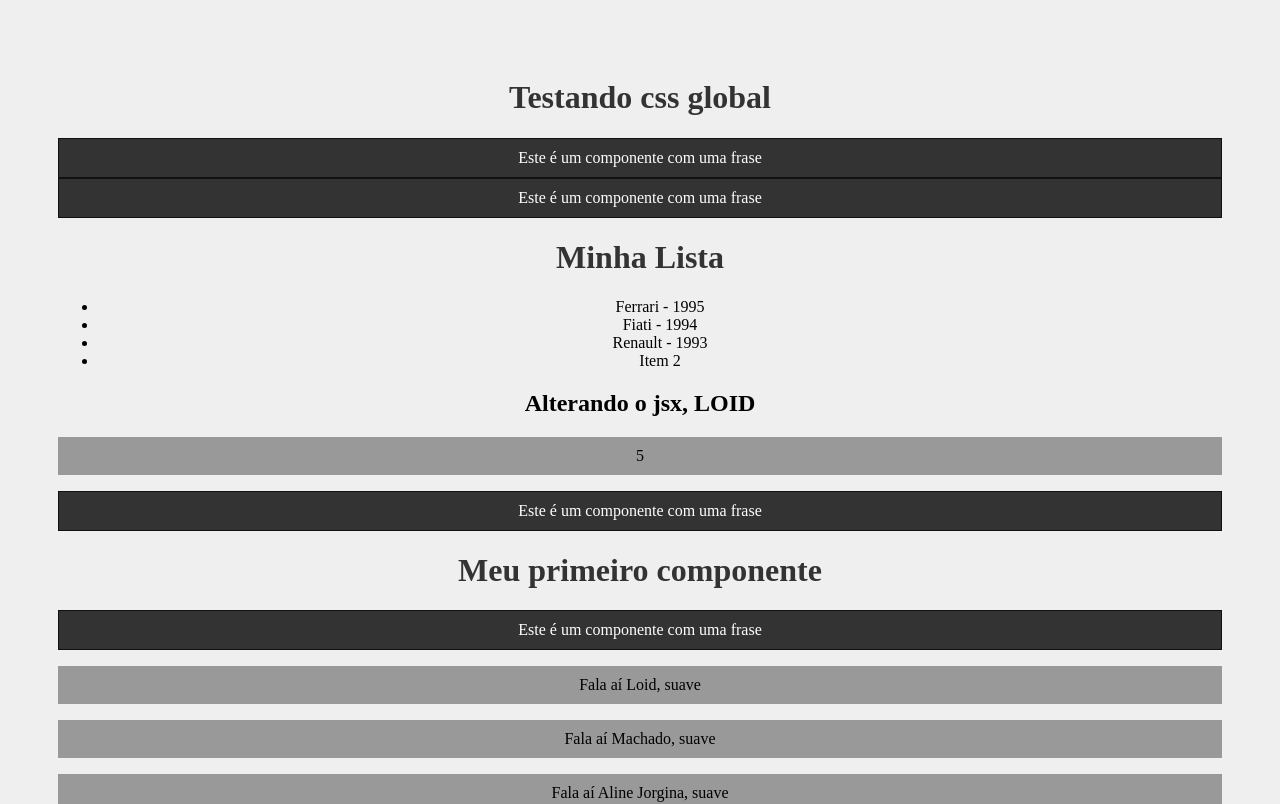
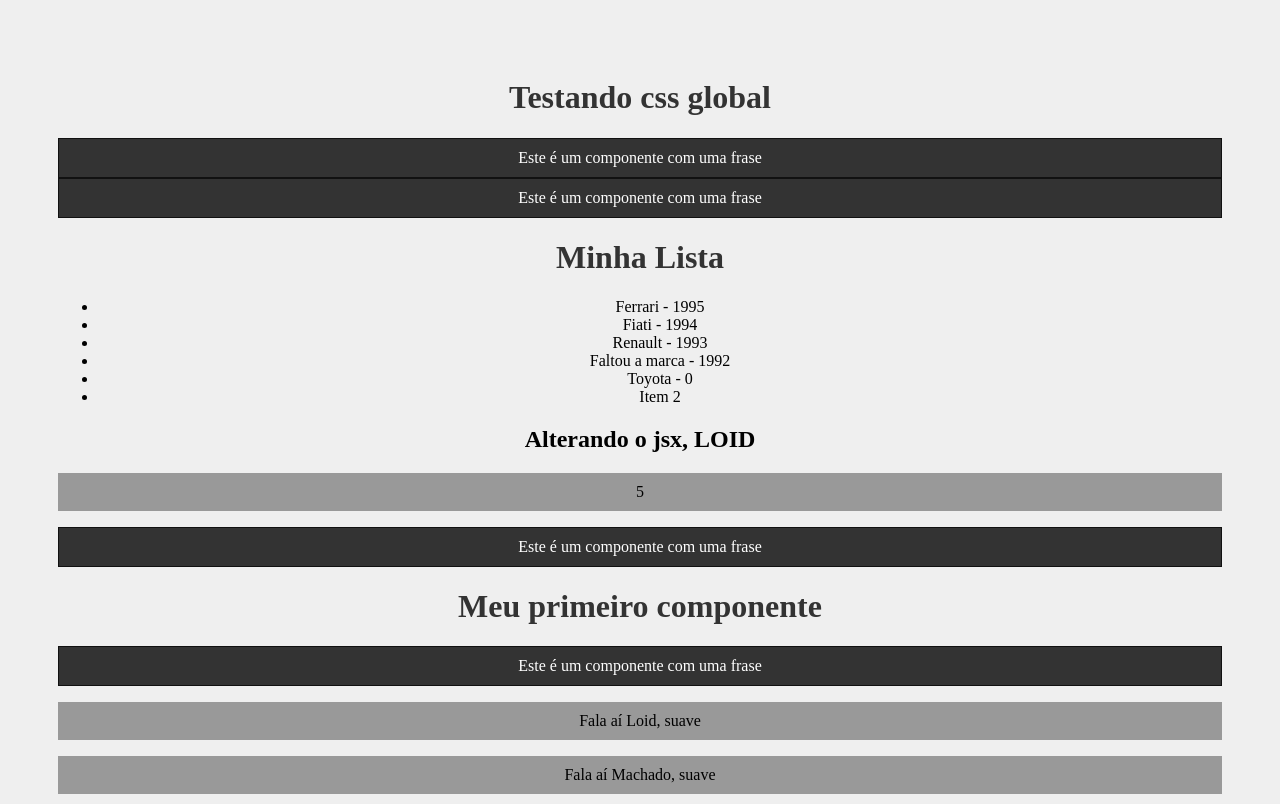
Before and after one commit to LoidMachado/Aprendendo-React, a React (Create React App) app in the folder meu-projecto/: page / in a window 1280 px wide. Shown: the top 804 px of the page. Built offline with nearby package versions, Linux system fonts and the light colour scheme.

Commit message:
Definindo valor padrão para as propriedades.

```diff
--- a/meu-projecto/src/components/Item.js
+++ b/meu-projecto/src/components/Item.js
@@ -12,4 +12,8 @@ Item.prototypes = {
     ano_lancamento:PropTypes.number.isRequired,
 }
 
+Item.defaultProps={
+    marca:'Faltou a marca',
+    ano_lancamento: 0,
+}
 export default Item
--- a/meu-projecto/src/components/List.js
+++ b/meu-projecto/src/components/List.js
@@ -7,6 +7,8 @@ function List() {
                 <Item marca="Ferrari" ano_lancamento={1995}/>
                 <Item marca="Fiati" ano_lancamento={1994}/>
                 <Item marca="Renault" ano_lancamento={1993}/>
+                <Item ano_lancamento={1992}/>
+                <Item marca="Toyota"/>
                 <li>Item 2</li>
             </ul>
         </>
```
